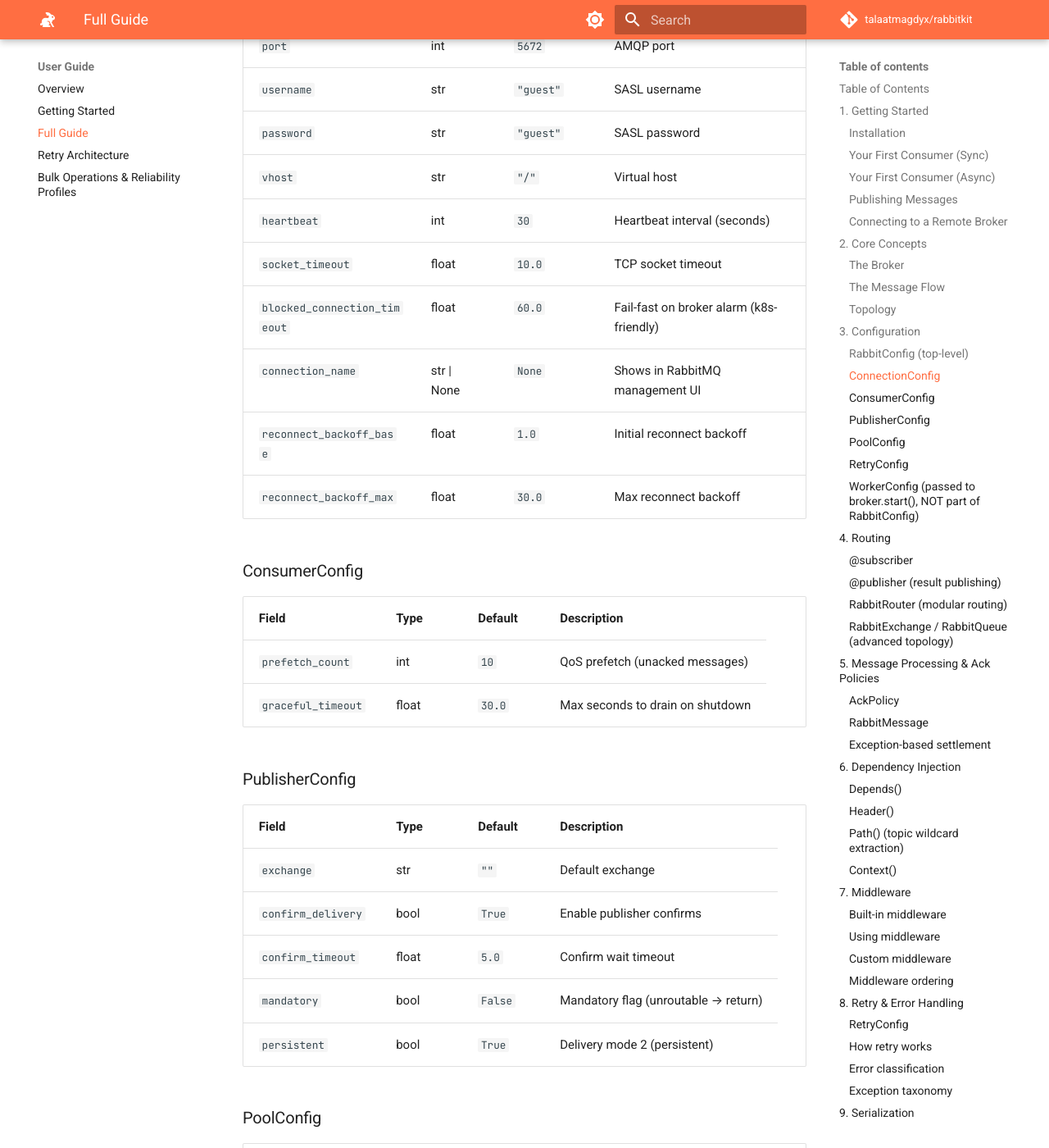
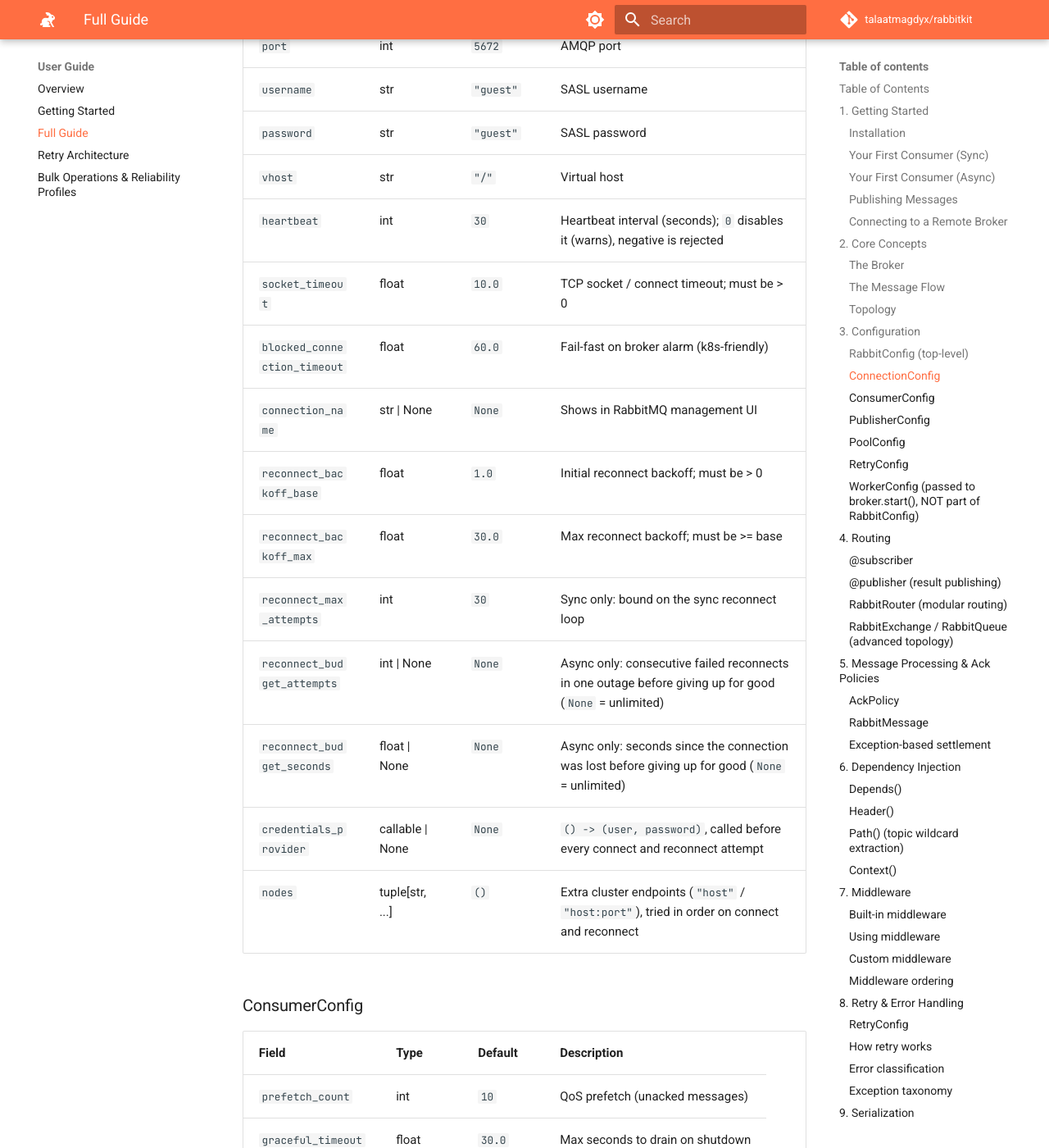
Before and after one commit to talaatmagdyx/rabbitkit, an MkDocs documentation site: the page built from docs/guide/full-guide.md, in a window 1280 px wide and 1400 px high, scrolled down 7778 px. Shown: the whole window at 82% size. Built offline with MkDocs 1.6.1 and Material for MkDocs 9.7.7, drawn with Linux system fonts in a browser that asks for light colours; comment, search, counter and statistics services are not loaded.

Commit message:
docs(guide): ConnectionConfig table lists validation, reconnect budgets, credentials_provider and nodes

```diff
--- a/docs/guide/full-guide.md
+++ b/docs/guide/full-guide.md
@@ -330,12 +330,17 @@ config = RabbitConfig(
 | `username` | str | `"guest"` | SASL username |
 | `password` | str | `"guest"` | SASL password |
 | `vhost` | str | `"/"` | Virtual host |
-| `heartbeat` | int | `30` | Heartbeat interval (seconds) |
-| `socket_timeout` | float | `10.0` | TCP socket timeout |
+| `heartbeat` | int | `30` | Heartbeat interval (seconds); `0` disables it (warns), negative is rejected |
+| `socket_timeout` | float | `10.0` | TCP socket / connect timeout; must be > 0 |
 | `blocked_connection_timeout` | float | `60.0` | Fail-fast on broker alarm (k8s-friendly) |
 | `connection_name` | str \| None | `None` | Shows in RabbitMQ management UI |
-| `reconnect_backoff_base` | float | `1.0` | Initial reconnect backoff |
-| `reconnect_backoff_max` | float | `30.0` | Max reconnect backoff |
+| `reconnect_backoff_base` | float | `1.0` | Initial reconnect backoff; must be > 0 |
+| `reconnect_backoff_max` | float | `30.0` | Max reconnect backoff; must be >= base |
+| `reconnect_max_attempts` | int | `30` | Sync only: bound on the sync reconnect loop |
+| `reconnect_budget_attempts` | int \| None | `None` | Async only: consecutive failed reconnects in one outage before giving up for good (`None` = unlimited) |
+| `reconnect_budget_seconds` | float \| None | `None` | Async only: seconds since the connection was lost before giving up for good (`None` = unlimited) |
+| `credentials_provider` | callable \| None | `None` | `() -> (user, password)`, called before every connect and reconnect attempt |
+| `nodes` | tuple[str, ...] | `()` | Extra cluster endpoints (`"host"` / `"host:port"`), tried in order on connect and reconnect |
 
 ### ConsumerConfig
 
```
Also changed, not shown: changelog.d/connection.md (+2 -1 lines).
